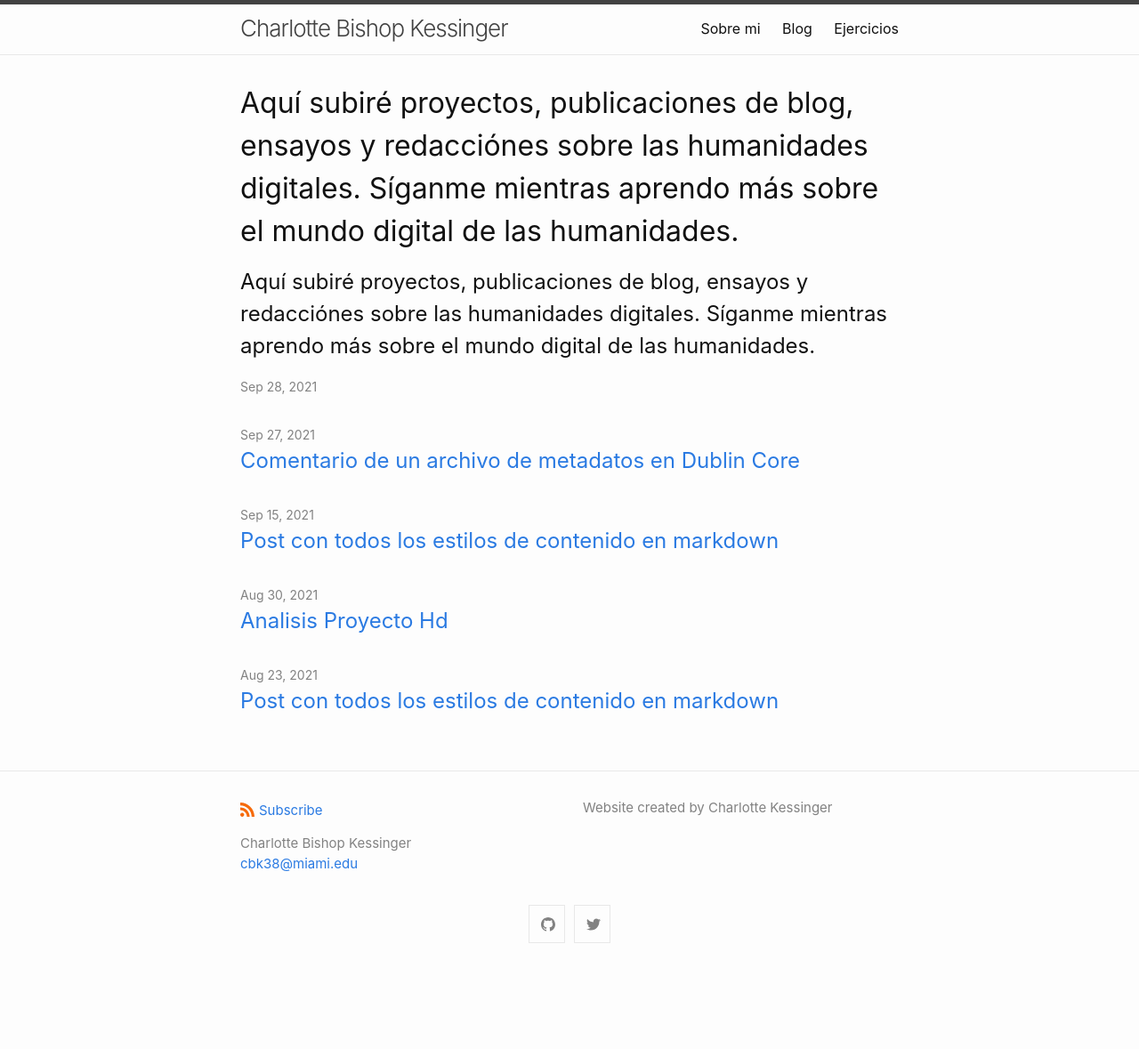
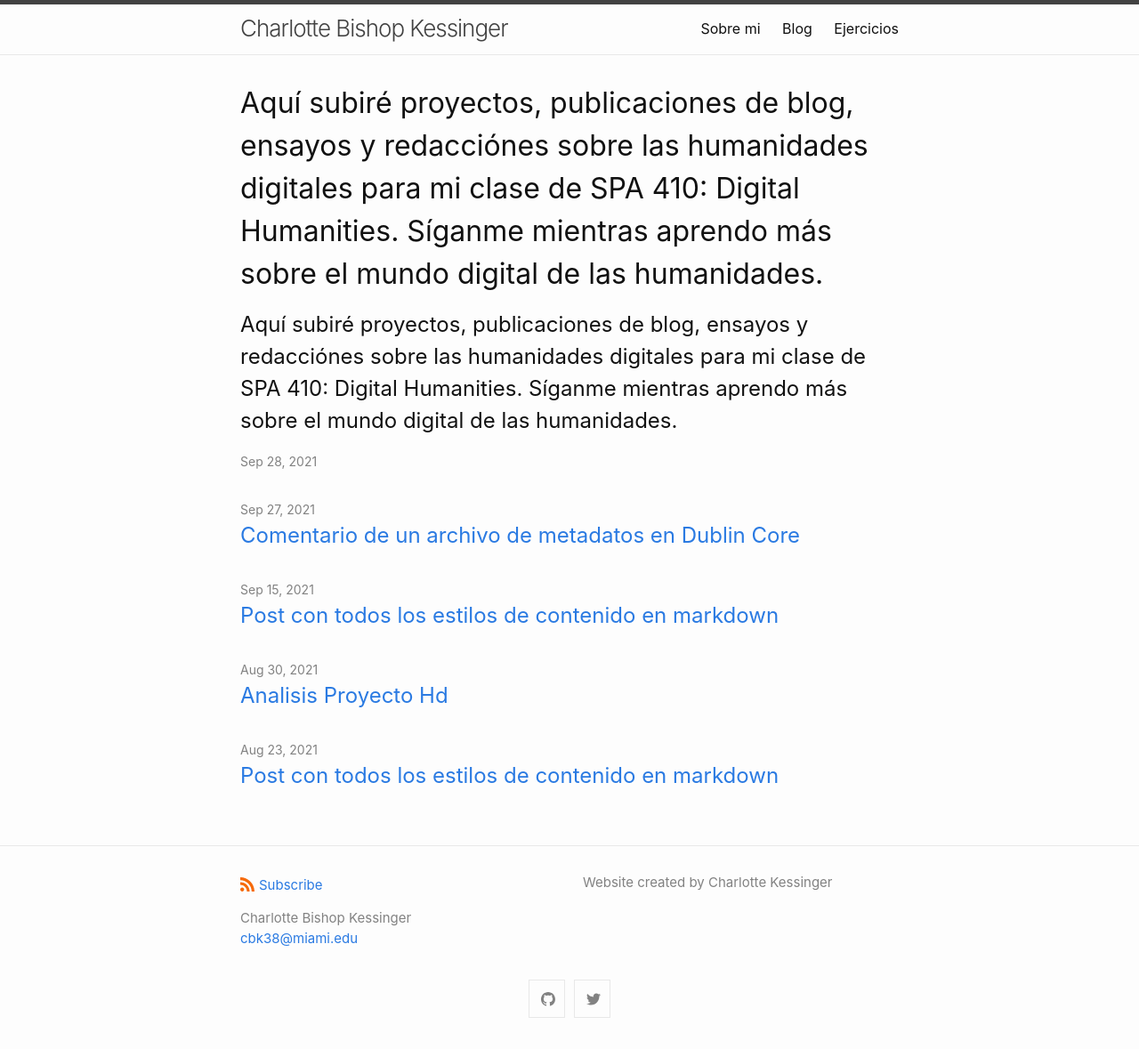
Before and after one commit to charkessinger/charkessinger.github.io, a Jekyll site: the page built from index.md, in a window 1280 px wide. Shown: the whole page at 89% size. Built offline with Jekyll 4.4.1, drawn with Linux system fonts in a browser that asks for light colours; our own code applies the rules of GitHub Pages for plain Markdown files; before the commit the page ends 1095 px from its top, so only the background shows below that.

Commit message:
Update index.md

```diff
--- a/index.md
+++ b/index.md
@@ -9,4 +9,4 @@ layout: home
 ---
 
 
-## Aquí subiré proyectos, publicaciones de blog, ensayos y redacciónes sobre las humanidades digitales. Síganme mientras aprendo más sobre el mundo digital de las humanidades.
+## Aquí subiré proyectos, publicaciones de blog, ensayos y redacciónes sobre las humanidades digitales para mi clase de SPA 410: Digital Humanities. Síganme mientras aprendo más sobre el mundo digital de las humanidades.
```
